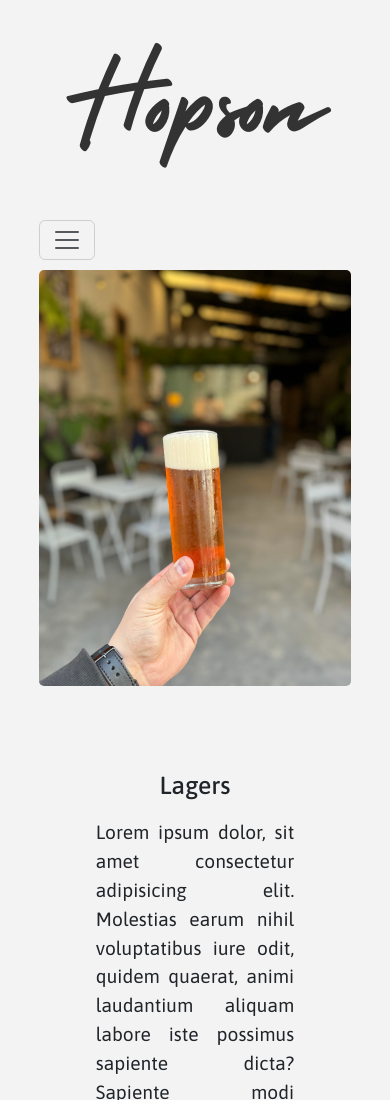
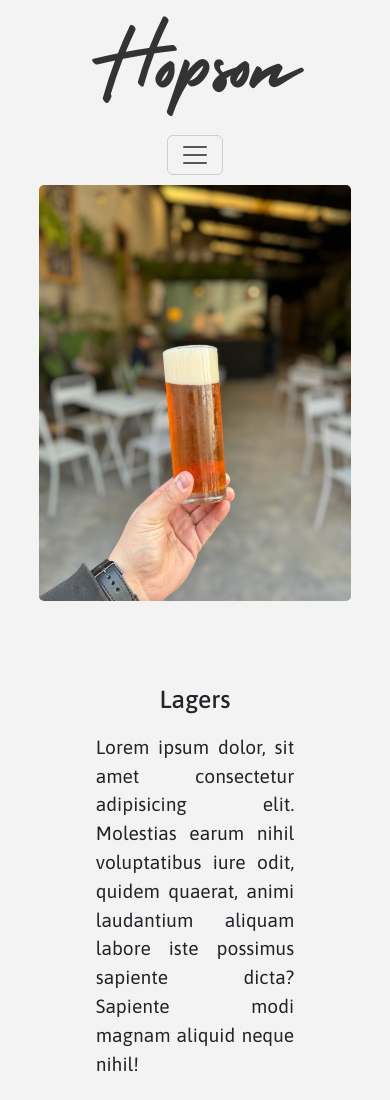
Before and after one commit to Brewing-code/Hopson, a plain HTML site: page pages/lagers.html in a window 390 px wide. Shown: the top 1100 px of the page. Drawn offline with nearby package versions, Linux system fonts and the light colour scheme.

Commit message:
Toogler corregido en todas las paginas. Falta estilo

```diff
--- a/pages/lagers.html
+++ b/pages/lagers.html
@@ -17,10 +17,10 @@
 
 <body>
     <header class="header-hero">
-        <a class="nombredelamarca" href="index.html"><h1>Hopson</h1></a>
-        <nav class="navbar navbar-expand-lg">
+        <a class="nombredelamarca" href="../index.html"><h1>Hopson</h1></a>
+        <nav class="navbar navbar-expand-md">
             <div class="container-fluid">
-                <button class="navbar-toggler" type="button" data-bs-toggle="collapse" data-bs-target="#navbarSupportedContent" aria-controls="navbarSupportedContent" aria-expanded="false" aria-label="Toggle navigation">
+                <button class="navbar-toggler mx-auto" type="button" data-bs-toggle="collapse" data-bs-target="#navbarSupportedContent" aria-controls="navbarSupportedContent" aria-expanded="false" aria-label="Toggle navigation">
                     <span class="navbar-toggler-icon"></span>
                 </button>
                 <div class="collapse navbar-collapse borde" id="navbarSupportedContent">
--- a/styles/styles.css
+++ b/styles/styles.css
@@ -19,6 +19,7 @@ body {
     background-color:rgba(227, 227, 227, 0.434);
 }
 
+/* Comienza main */
 
 .foto-principal {
     border-radius: 5px;
@@ -40,7 +41,10 @@ article p{
     font-weight: 400;
     padding: 10px;
 }
+/* Fin Main */
 
+
+/* Comienza footer */
 
 footer img {
     mix-blend-mode: multiply;
@@ -85,8 +89,6 @@ footer li a {
     color: #222 !important;
 }
 
-
-
 /* Hasta aca footer*/
 
 
@@ -122,25 +124,30 @@ footer li a {
     align-items: center !important;
 }
 
-.borde {
-
-}
-
-
 .nombredelamarca {
     margin: 5vh auto;
     text-decoration: none;
+    font-family: HolidayFree;
+    font-weight: 100;
+    color: #333333;
+    text-align: center; /* Centra el texto */
+    padding-top: 30px;
 }
 
+@media (max-width:768px){
+    .nombredelamarca {
+        margin: 0 auto;
+        margin-top: 10px;
+    }
+    .nombredelamarca > h1 {
+        font-size: 4rem;
+    }
+}
 
+@media (min-width:769px){
 .nombredelamarca > h1{
-    font-family: HolidayFree;
-    color: #333333;
-    font-size: 5rem;
-    font-weight: 100;
-    text-align: center; /* Centra el texto */
-    margin: 0 auto;
-    padding-top: 30px;
+        font-size: 5rem;
+    }
 }
 
 .navbar-nav a{
@@ -231,18 +238,7 @@ li >.tapRoom:active, .ales:active, .lagers:active, .deGuarda:active, .madProyect
     box-sizing:border-box
 }
 
-@media (min-width: 992px) { /* Ajusta el punto de interrupción según sea necesario */
-    .header-hero {
-        flex-direction: column !important;
-    }
 
-    .navbar {
-        margin-top: 1rem !important; /* Añade un espacio entre el h1 y el nav */
-    }
-    .header-hero h1 {
-        margin-bottom: 1rem
-    }
-}
 /* Puedes ajustar el margen en pantallas pequeñas si es necesario */
 @media (max-width: 991px) {
     .navbar {
```
Also changed, not shown: index.html (+2 -2 lines), pages/ales.html (+3 -3 lines), pages/deguarda.html (+3 -3 lines), pages/madproyect.html (+3 -3 lines), pages/taproom.html (+3 -3 lines).
